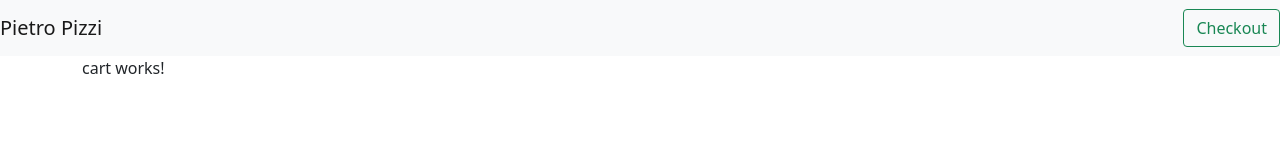
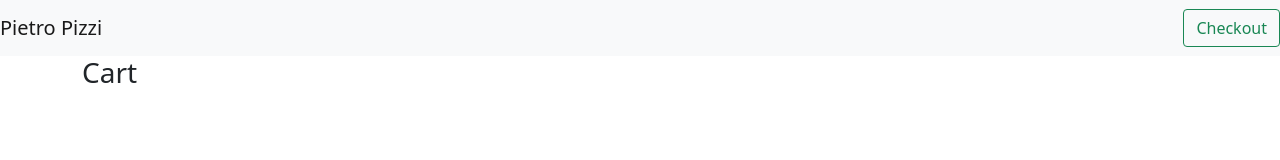
Before and after one commit to OinkoIT/FE16-Angular-DAY3-Mersch-Mayr, an Angular app in the folder test2/: page /cart in a window 1280 px wide. Shown: the top 160 px of the page. Built offline with nearby package versions, Linux system fonts and the light colour scheme.

Commit message:
before define checkout form model

```diff
--- a/test2/src/app/cart/cart.component.html
+++ b/test2/src/app/cart/cart.component.html
@@ -1 +1,11 @@
-<p>cart works!</p>
+
+<h3>Cart</h3>
+
+
+<div class="cart-item" *ngFor="let item of items">
+
+ <span>{{ item.name }} </span>
+
+ <span>{{ item.price | currency }}</span>
+
+</div>
--- a/test2/src/app/cart/cart.component.ts
+++ b/test2/src/app/cart/cart.component.ts
@@ -1,4 +1,6 @@
 import { Component, OnInit } from '@angular/core';
+import { CartService } from '../cart.service';
+import { IProducts } from '../IProducts';
 
 @Component({
   selector: 'app-cart',
@@ -7,9 +9,12 @@
 })
 export class CartComponent implements OnInit {
 
-  constructor() { }
+  items: IProducts[] = [];
+
+  constructor(private cartService: CartService) { }
 
   ngOnInit(): void {
+    this.items = this.cartService.getItems();
   }
 
 }
```
